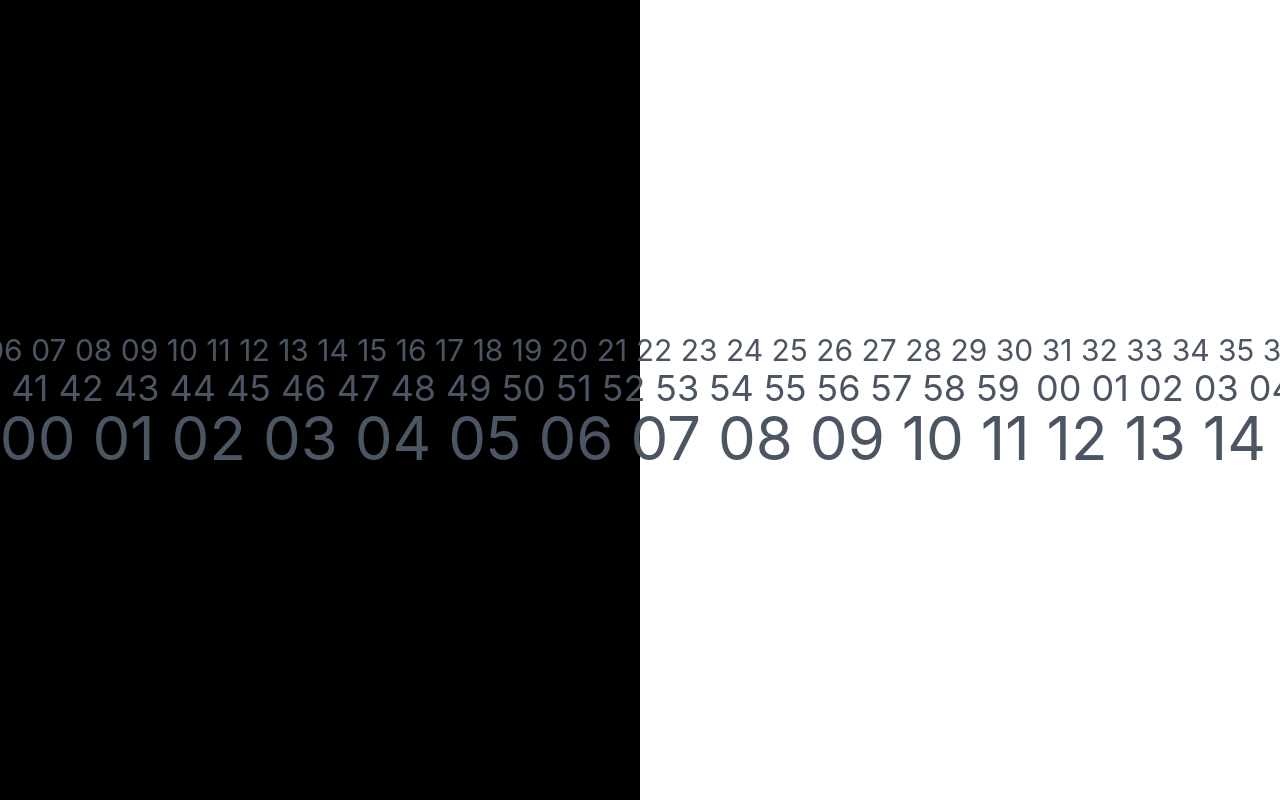
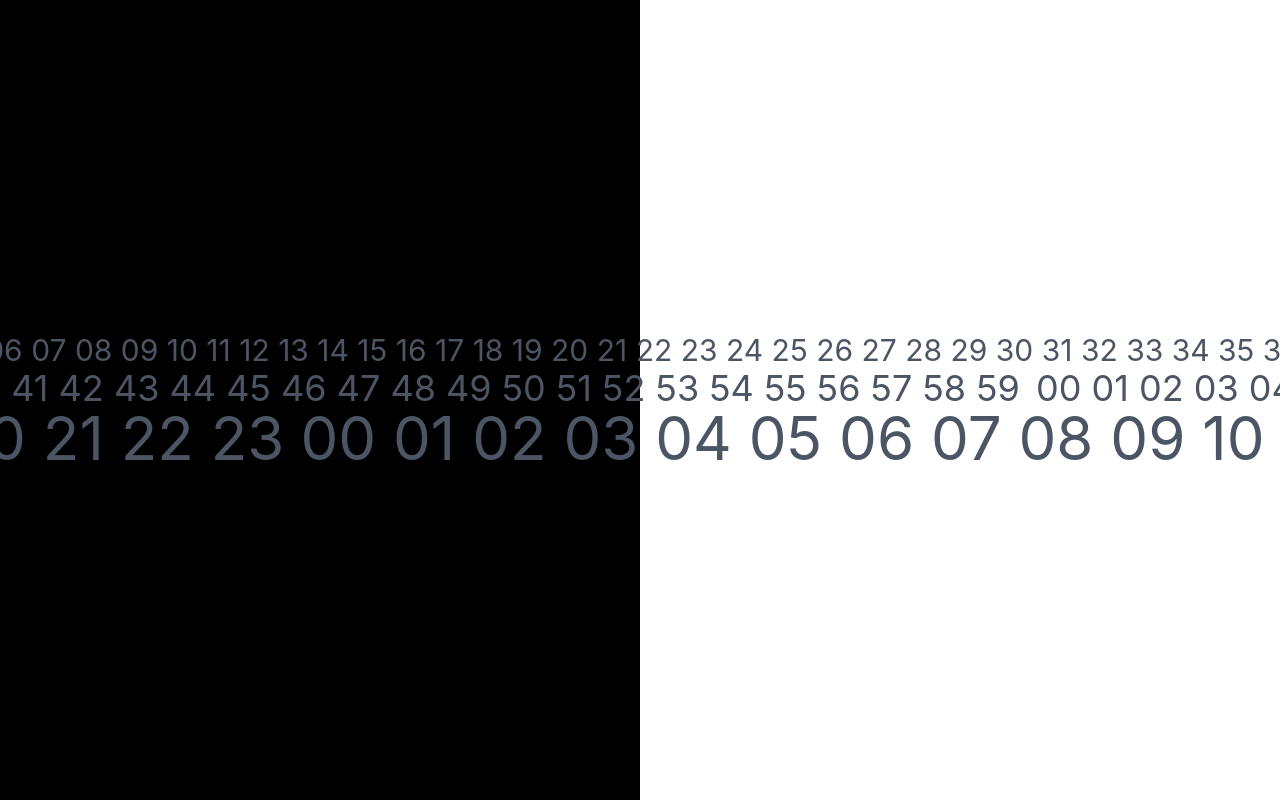
Before and after one commit to Tagir-A/clock, a React (Vite) app: page / in a window 1280 px wide. Built offline with nearby package versions, Linux system fonts and the light colour scheme.

Commit message:
hours work too

```diff
--- a/src/App.tsx
+++ b/src/App.tsx
@@ -66,7 +66,10 @@ const SECONDS = [
 
 const SEC_OFFSET = 23 //1380
 const MIN_OFFSET = 19 //1160
+const HOUR_OFFSET = 11 //39600
 const MIN_ONE_WIDTH = 60
+const HOUR_ONE_WIDTH = 3600
+const HOUR_ADJUSTMENT = 2000
 const HOURS = [
   "00",
   "01",
@@ -96,8 +99,9 @@ const HOURS = [
 
 function App() {
   const [count, setCount] = useState(0)
-  const [secDelay, setSecDelay] = useState(0) //
-  const [minDelay, setMinDelay] = useState(0) // 2450 = 00
+  const [secDelay, setSecDelay] = useState(0)
+  const [minDelay, setMinDelay] = useState(0)
+  const [hourDelay, setHourDelay] = useState(0)
 
   useLayoutEffect(() => {
     const now = new Date()
@@ -105,9 +109,14 @@ function App() {
     const secWithOffset = Math.abs(nowSeconds - SEC_OFFSET + 60)
     const nowMin = now.getMinutes()
     const minWithOffset = Math.abs(nowMin - MIN_OFFSET + 60)
-    console.log(nowSeconds)
+    const nowHours = now.getHours()
+    const hourWithOffset = Math.abs(nowHours - HOUR_OFFSET + 24)
+    console.log(nowMin)
     setSecDelay(secWithOffset)
     setMinDelay(minWithOffset * MIN_ONE_WIDTH + nowSeconds / 2)
+    setHourDelay(
+      hourWithOffset * HOUR_ONE_WIDTH - HOUR_ADJUSTMENT + nowMin * 60
+    )
   }, [])
 
   return (
@@ -158,12 +167,22 @@ function App() {
 
       {/* marquee hours */}
       <div className="flex overflow-hidden select-none gap-4 text-6xl">
-        <div className="shrink-0 flex justify-around min-w-full gap-4 animate-marqueeHour">
+        <div
+          style={{
+            animationDelay: `-${hourDelay}s`,
+          }}
+          className="shrink-0 flex justify-around min-w-full gap-4 animate-marqueeHour"
+        >
           <span className="text-gray-600">{HOURS.join(" ")}</span>
         </div>
-        <div className="shrink-0 flex justify-around min-w-full gap-4 animate-marqueeHour">
+        <div
+          style={{
+            animationDelay: `-${hourDelay}s`,
+          }}
+          className="shrink-0 flex justify-around min-w-full gap-4 animate-marqueeHour"
+        >
           <span aria-hidden className="text-gray-600">
-            {SECONDS.join(" ")}
+            {HOURS.join(" ")}
           </span>
         </div>
       </div>
```
